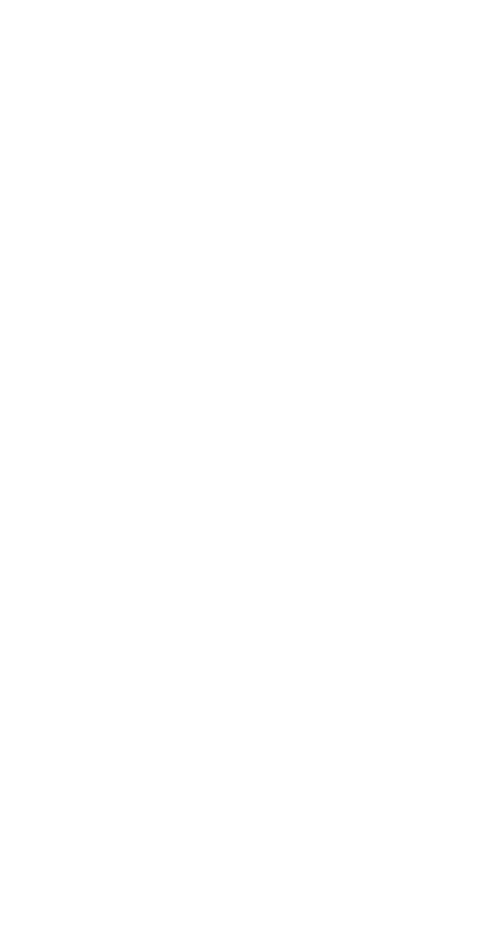
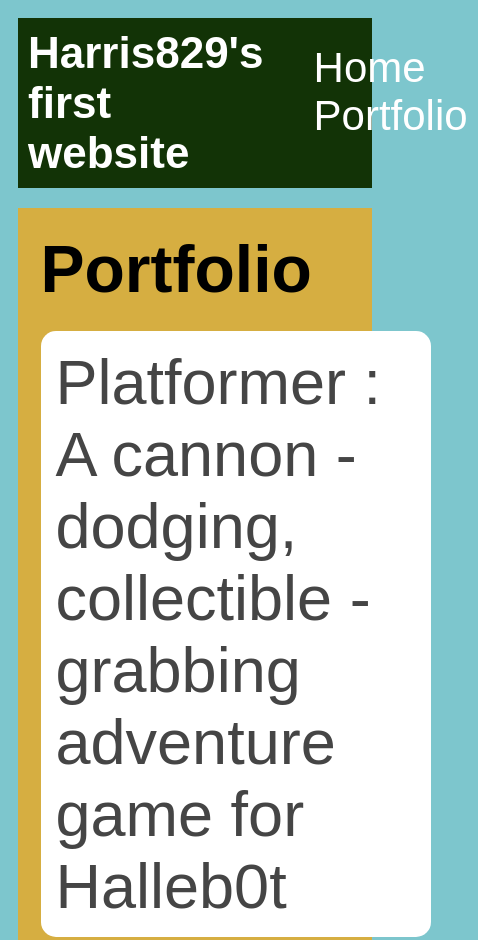
Before and after one commit to harris829/harris829.github.io, a plain HTML site: page portfolio.html in a window 390 px wide. Shown: the top 940 px of the page, 478 px wide, since content can reach past the window. Before the commit the page ends 844 px from the top, so only its background shows below. Drawn offline with Linux system fonts and the light colour scheme.

Commit message:
add index.html and css files

```diff
--- a/portfolio.html
+++ b/portfolio.html
@@ -0,0 +1,33 @@
+<!DOCTYPE HTML>
+<html>
+    <head>
+
+        <title>My first website</title>
+        <link rel="stylesheet" href="style.css">
+    </head>
+
+    <body>
+      <div id="all-contents">
+        <nav>
+            <h1>Harris829's first website</h1>
+            <ul id="nav-ul">
+               <li class="nav-li">
+               <a class="nav-a" href="index.html">Home</a>
+             </li>
+             <li class="nav-li">
+               <a class="nav-a" href="portfolio.html">Portfolio</a>
+             </li>
+         </ul>
+
+     </nav>
+     <main>
+        <div class="content">
+            <h1>Portfolio</h1>
+            <ul id="portfolio">    <li><a href="projects/platformer/">Platformer : A cannon - dodging, collectible - grabbing adventure game for Halleb0t</a></li>
+                <li><a href="projects/bouncing-box/">Bouncing Box : A project that gives you a taste of game development on the web </a></li>
+                <li><a href="projects/circularity/">Circularity : A motion poem using random number generation and velocity applied to circle shapes...</a></li>
+
+            </ul>
+      </div>
+    </body>
+</html>
--- a/style.css
+++ b/style.css
@@ -1,6 +1,6 @@
 body {
     background: rgb(125, 198, 205);
-    color: rgb(195, 124, 37);
+    color: rgb(194, 124, 37);
     padding: 10px;
     font-family: arial;
 }
@@ -61,3 +61,77 @@ main {
 h2, h3 {
     margin: 0px;
 }
+         /* portfolio styles */
+         .content h1 {
+            color: black;
+        }
+
+        #portfolio {
+            list-style-type: none;
+            padding-left: 0;
+        }
+
+        #portfolio li {
+            background: #fff;
+            padding: 10px;
+            border-radius: 10px;
+            margin-bottom: 10px;
+        }
+
+        #portfolio li:hover {
+            background: #eee;
+        }
+
+        #portfolio a {
+            text-decoration: none;
+            color: #454545;
+        }
+         /* responsive web design */
+         @media screen and (min-width: 120px) and (max-width: 1080px) {
+            main {
+              height: 100ch;
+              zoom: 1.5;
+              display: grid;
+            }
+
+            h1 {
+              font-size: 44px;
+            }
+
+            h2 {
+              font-size: 42px;
+            }
+
+            h3 {
+              font-size: 36px;
+            }
+
+            #all-contents {
+              height: 100ch;
+              margin: none;
+            }
+
+            a {
+              font-size: 42px;
+            }
+
+            .sidebar {
+              margin-right: 0px;
+              justify-content: center;
+              align-items: center;
+            }
+
+            .sidebar-img {
+              width: 100%;
+            }
+
+            p,
+            li {
+              font-size: 24px;
+            }
+
+            .content {
+              align-content: center;
+              justify-content: center;
+            }
+        }
```
